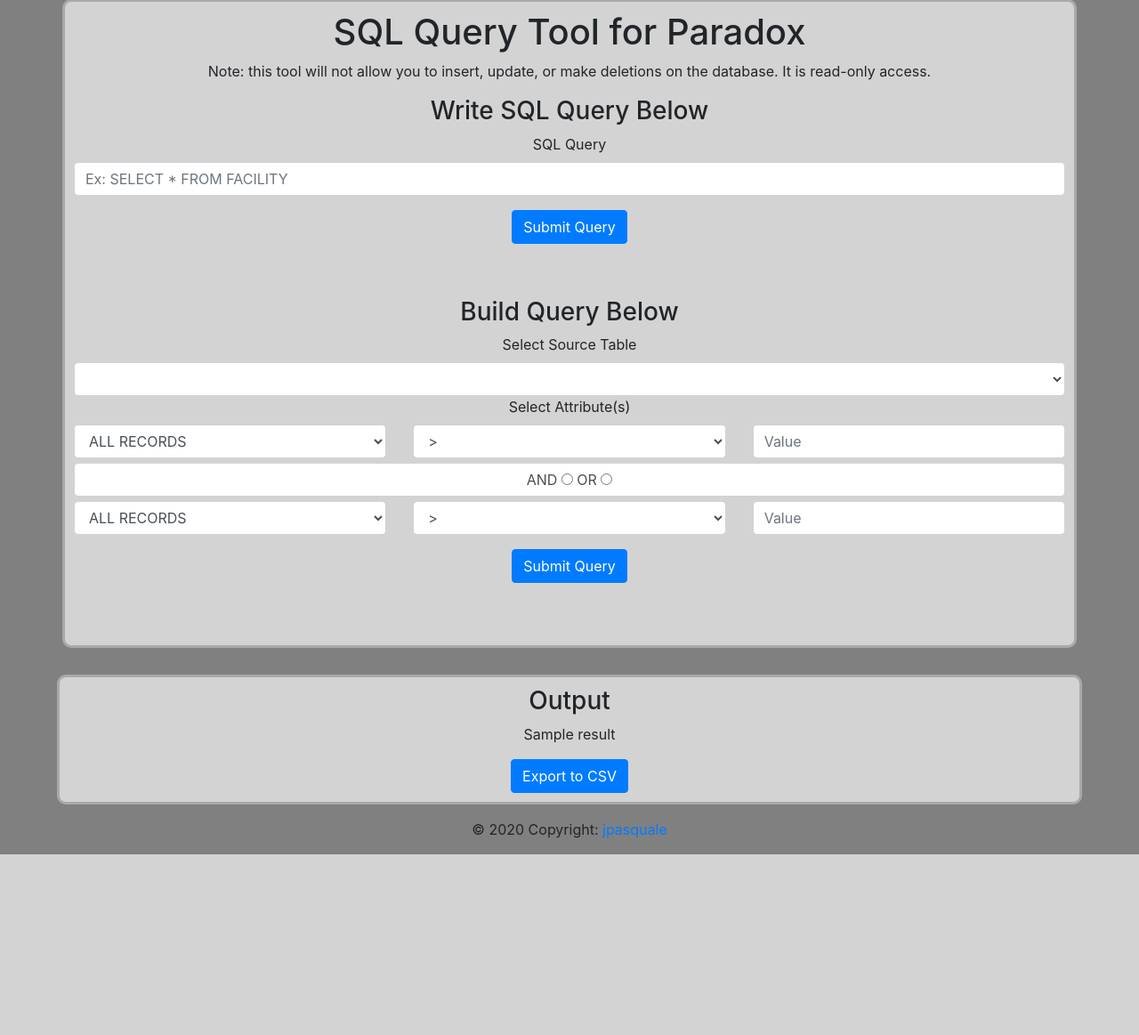
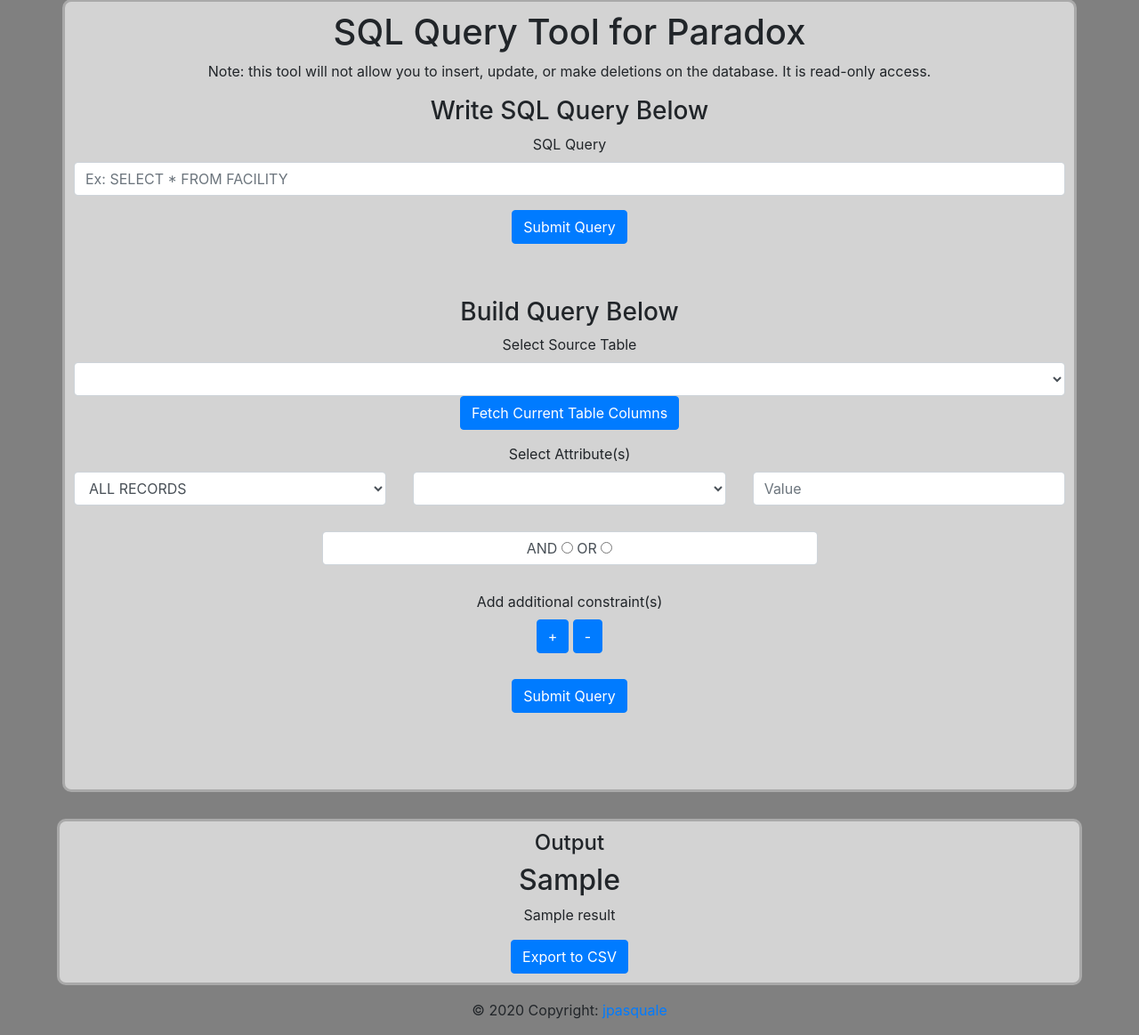
Before and after one commit to joepasquale/sql-query-tool, a Flask app: template app/templates/public/query.html in a window 1280 px wide. Shown: the part 139-1302 px from the top of the page at 89% size. Before the commit the page ends 1099 px from the top, so only its background shows below. Run offline with Flask 2, Linux system fonts and the light colour scheme; the template is opened without the code that fills it: most values are stand-ins (such as "Sample title", 1, 10 or a date in 2020); lists and menus that the app fills with data are empty; some libraries are stand-ins or nearby versions.

Commit message:
update - 08/07
more html and css added, ability to dynamically add and remove attribute fields. visual query tool still has very limited use but can perform more queries and is ready to expand. views is now split up into two files, views (the routes) and dbAccess (the backend/what communicates with the database)

```diff
--- a/app/static/js/app.js
+++ b/app/static/js/app.js
@@ -1 +1,33 @@
-console.log("Hello from app.js");
+var x = 1;
+//add attribute field
+$(document).on('click', '.addService', function () {
+    x++;
+    var html = '<div class="row" id="attrContainer' + x + '" style="margin-top:10px;margin-right:auto;margin-bottom:10px;"><br><div class="col" ><select class="form-control" name="attr' + x + '-select"><option value="attr1-t' + x + '">Attribute 1</option><option value="attr2-t' + x + '">Attribute 2</option><option value="attr3-t' + x + '">Attribute 3</option><option value="attr4-t' + x + '">Attribute 4</option><option value="attr5-t' + x + '">Attribute 5</option></select></div><div class="col"><select class="form-control" name="attr' + x + '-comparator"><option value="none"></option><option value="gt-t' + x + '">></option><option value="lt-t' + x + '"><</option><option value="eq-t' + x + '">=</option><option value="geq-t' + x + '">>=</option><option value="leq-t' + x + '"><=</option><option value="in-t' + x + '">IN</option><option value="like-t' + x + '">LIKE</option></select></div><div class="col"><input class="form-control" type="text" name="t' + x + '-val" placeholder="Value"></div><br><div class="form-control col" id="radio' + x + '"><label for="and' + x + '">AND</label><input type="radio" id="and' + x + '"name="and-or" value="AND"><label for="or">OR</label><input type="radio" id="or' + x + '" name="and-or" value="OR"><br></div></div>';
+    $(this).parent().append(html);
+    console.log("added attribute field");
+});
+//remove attribute field
+$(document).on('click', '.removeService', function () {
+    if (x > 1) {
+        var refID = "#attrContainer" + x.toString();
+        $(refID).remove();
+        x--;
+        console.log("removed attribute field");
+    }
+    else {
+        console.log("cannot remove any more attribute fields");
+    }
+});
+//fetch columns
+$(document).on('click', '.fetchColumns', function () {
+    console.log("on");
+    var selectedTable = $("select#table-select option:checked").val();
+    selectedTable = selectedTable.toString();
+    console.log(selectedTable == null);
+    $.post('/query/fetch-columns', {'table':selectedTable});
+});
+
+//temp
+$(document).on('click', '.submitQuery', function () {
+    console.log("sent query");
+});
--- a/app/templates/public/query.html
+++ b/app/templates/public/query.html
@@ -22,7 +22,7 @@
                     <input class='form-control' type='text' name='sql-query' placeholder="Ex: SELECT * FROM FACILITY">
                 </div>
                 <div class="text-center">
-                    <button type="submit" class="btn btn-primary text-center">Submit Query</button>
+                    <button type="submit" class="btn btn-primary text-center submitQuery">Submit Query</button>
                 </div>
             </form>
         </div>
@@ -32,28 +32,29 @@
         <div class="col">
             <h3 class="text-center">Build Query Below</h3>
             <form action="/query/load-tool-query" method='POST'>
-                <div class="form-group">
+                <div class="form-group" id="vtool">
                     <div>
                         <label>Select Source Table</label>
-                        <select class='form-control' name='table-select'>
+                        <select class='form-control' id="table-select" name='table-select'>
                             {{ tableListString|safe}}
                         </select>
+                        <button type="button" class="btn btn-primary fetchColumns">Fetch Current Table Columns</button>
                     </div>
-                    <div>
+                    <div style="margin-top: 10px;margin-bottom:15px;">
+                    </div>
+                    <div id="colSelector">
                         <label>Select Attribute(s)</label>
-                        <div class="row">
+                        <div class="row" id="attrContainer1">
                             <div class="col">
                                 <select class='form-control' name='attr1-select'>
                                     <option value="*">ALL RECORDS</option>
-                                    <option value="attr1-t1">Attribute 1</option>
-                                    <option value="attr2-t1">Attribute 2</option>
-                                    <option value="attr3-t1">Attribute 3</option>
-                                    <option value="attr4-t1">Attribute 4</option>
-                                    <option value="attr5-t1">Attribute 5</option>
+                                    <option value="TOP (100) *">TOP 100 RECORDS</option>
+                                    {{ columnListString|safe }}
                                 </select>
                             </div>
                             <div class="col">
                                 <select class='form-control' name='attr1-comparator'>
+                                    <option value="none"></option>
                                     <option value="gt-t1">></option>
                                     <option value="lt-t1"><</option>
                                     <option value="eq-t1">=</option>
@@ -67,42 +68,27 @@
                                 <input class='form-control' type='text' name='t1-val' placeholder="Value">
                             </div>
                         </div>
-                        <div class="text-center form-control" style="margin-top:5px;margin-bottom:5px;">
-                            <label for="and">AND</label>
-                            <input type="radio" id="and" name="and-or" value="AND">
+                        <br>
+                        <div class="text-center form-control" id="radio1" style="width:50%;margin-left:auto;margin-right:auto;margin-top:5px;margin-bottom:5px;">
+                            <label for="and1">AND</label>
+                            <input type="radio" id="and1" name="and-or" value="AND">
                             <label for="or">OR</label>
-                            <input type="radio" id="or" name="and-or" value="OR">
+                            <input type="radio" id="or1" name="and-or" value="OR">
                         </div>
-                        <div class="row">
-                            <div class="col">
-                                <select class='form-control' name='attr2-select'>
-                                    <option value="*">ALL RECORDS</option>
-                                    <option value="attr1-t2">Attribute 1</option>
-                                    <option value="attr2-t2">Attribute 2</option>
-                                    <option value="attr3-t2">Attribute 3</option>
-                                    <option value="attr4-t2">Attribute 4</option>
-                                    <option value="attr5-t2">Attribute 5</option>
-                                </select>
-                            </div>
-                            <div class="col">
-                                <select class='form-control' name='attr2-comparator'>
-                                    <option value="gt-t2">></option>
-                                    <option value="lt-t2"><</option>
-                                    <option value="eq-t2">=</option>
-                                    <option value="geq-t2">>=</option>
-                                    <option value="leq-t2"><=</option>
-                                    <option value="in-t2">IN</option>
-                                    <option value="like-t2">LIKE</option>
-                                </select>
-                            </div>
-                            <div class="col">
-                                <input class='form-control' type='text' name='t2-val' placeholder="Value">
-                            </div>
+                        <br>
+                        <div id="extraAttributes" style="margin-bottom:5px;">
+                            <label class="text-center">Add additional constraint(s)</label>
+                            <br>
+                            <button type="button" class="btn btn-primary addService">+</button>
+                            <button type="button" class="btn btn-primary removeService">-</button>
+                            <br>
                         </div>
                     </div>
-                </div>
-                <div class="text-center">
-                    <button type="submit" class="btn btn-primary center">Submit Query</button>
+
+                    <div class="text-center">
+                        <br>
+                        <button type="submit" class="btn btn-primary center submitQuery">Submit Query</button>
+                    </div>
                 </div>
             </form>
         </div>
@@ -112,15 +98,23 @@
 <div class="container-lg tool-container">
     <div class="query-output col center text-center">
         <div class="center text-center">
-            <h3 class="text-center">Output</h3>
+            <h4 class="text-center">Output</h4>
+            <h2 class="text-center">{{ curTable }}</h2>
         </div>
         <table class="table table-striped table-dark query-output container">
             {{ result|safe }}
         </table>
         <div class="row text-center">
-            <a class="text-center" href="/query/download-csv" target="__blank" style="margin-right:auto;margin-left:auto;"><button class="text-center btn btn-primary">Export to CSV</button></a>
+            <a class="text-center" href="/query/download-csv" target="__blank"
+                style="margin-right:auto;margin-left:auto;"><button class="text-center btn btn-primary">Export to
+                    CSV</button></a>
         </div>
     </div>
 </div>
 
 {% endblock %}
+
+{% block scripts %}
+  <!-- App.js script -->
+  <script src="{{ url_for('static', filename = 'js/app.js') }}"></script>
+{% endblock %}
--- a/app/templates/public/templates/public_template.html
+++ b/app/templates/public/templates/public_template.html
@@ -50,8 +50,11 @@
   <script src="https://stackpath.bootstrapcdn.com/bootstrap/4.3.1/js/bootstrap.min.js"
     integrity="sha384-JjSmVgyd0p3pXB1rRibZUAYoIIy6OrQ6VrjIEaFf/nJGzIxFDsf4x0xIM+B07jRM"
     crossorigin="anonymous"></script>
-  <!-- App.js script -->
-  <script src="{{ url_for('static', filename = 'js/app.js') }}"></script>
+    <head>
+  <script src="https://ajax.googleapis.com/ajax/libs/jquery/3.5.1/jquery.min.js"></script>
+    </head>
+
+  {% block scripts %}{% endblock %}
 </body>
 
 </html>
```
Also changed, not shown: app/dbAccess.py (added, +98 -0 lines), app/views.py (+34 -77 lines).
